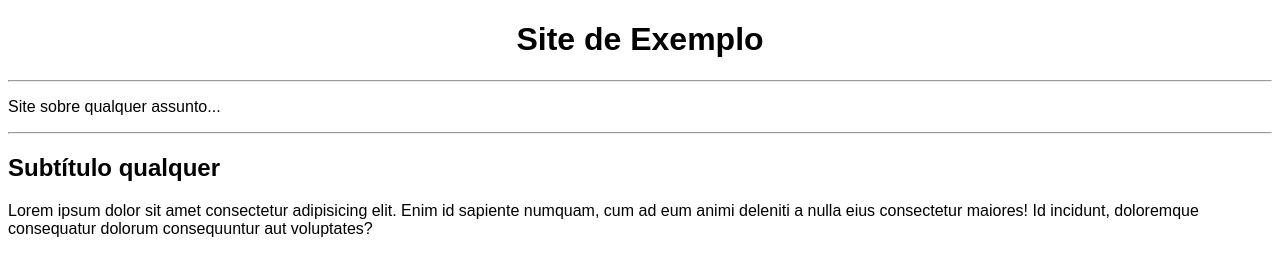
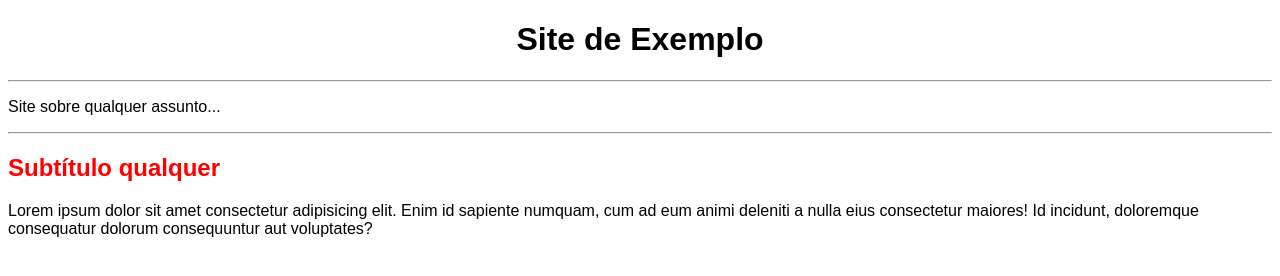
Before and after one commit to MatheusSetmaier/projeto-site, a plain HTML site: page index.html in a window 1280 px wide. Drawn offline with Linux system fonts and the light colour scheme.

Commit message:
Adiciona estilo de cor ao h2

```diff
--- a/css/style.css
+++ b/css/style.css
@@ -1,3 +1,5 @@
  body { font-family: Arial, sans-serif; }
 
  h1 { text-align: center; }
+
+ h2 { color: red; }
```
